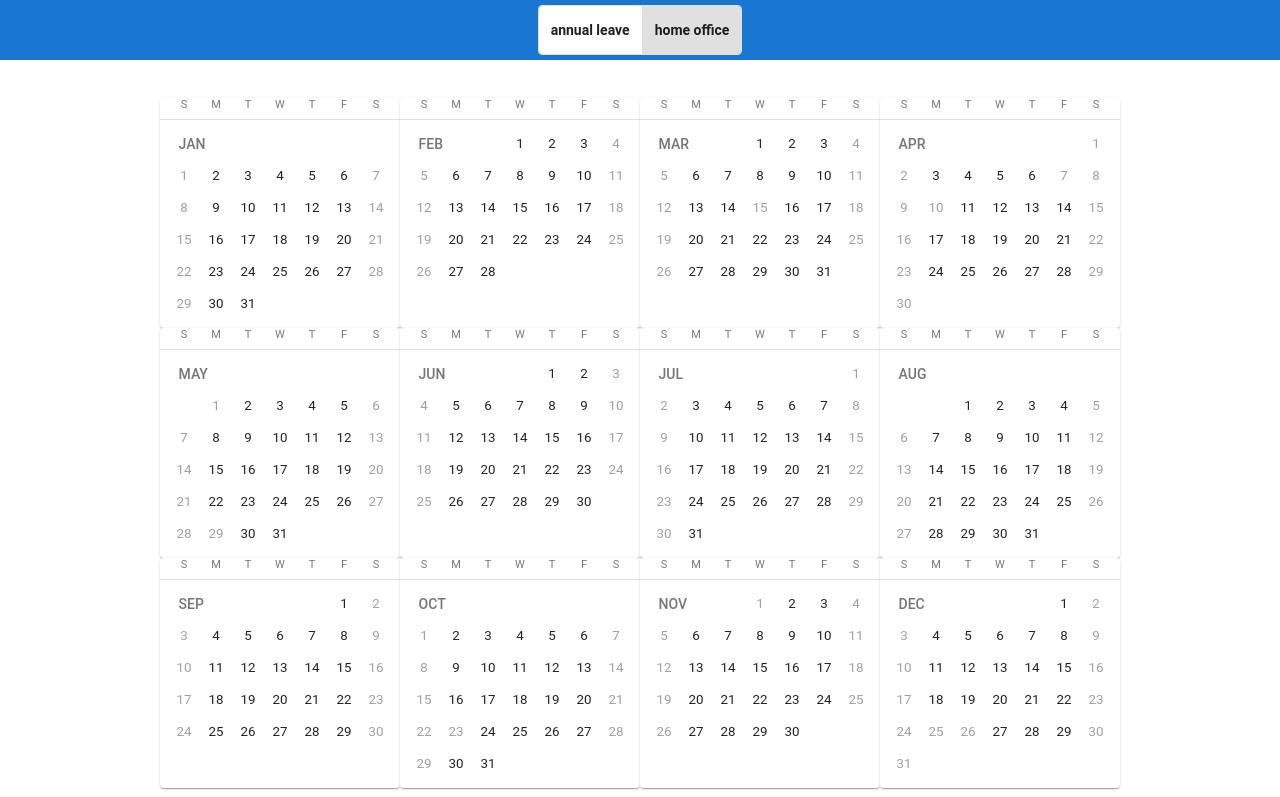
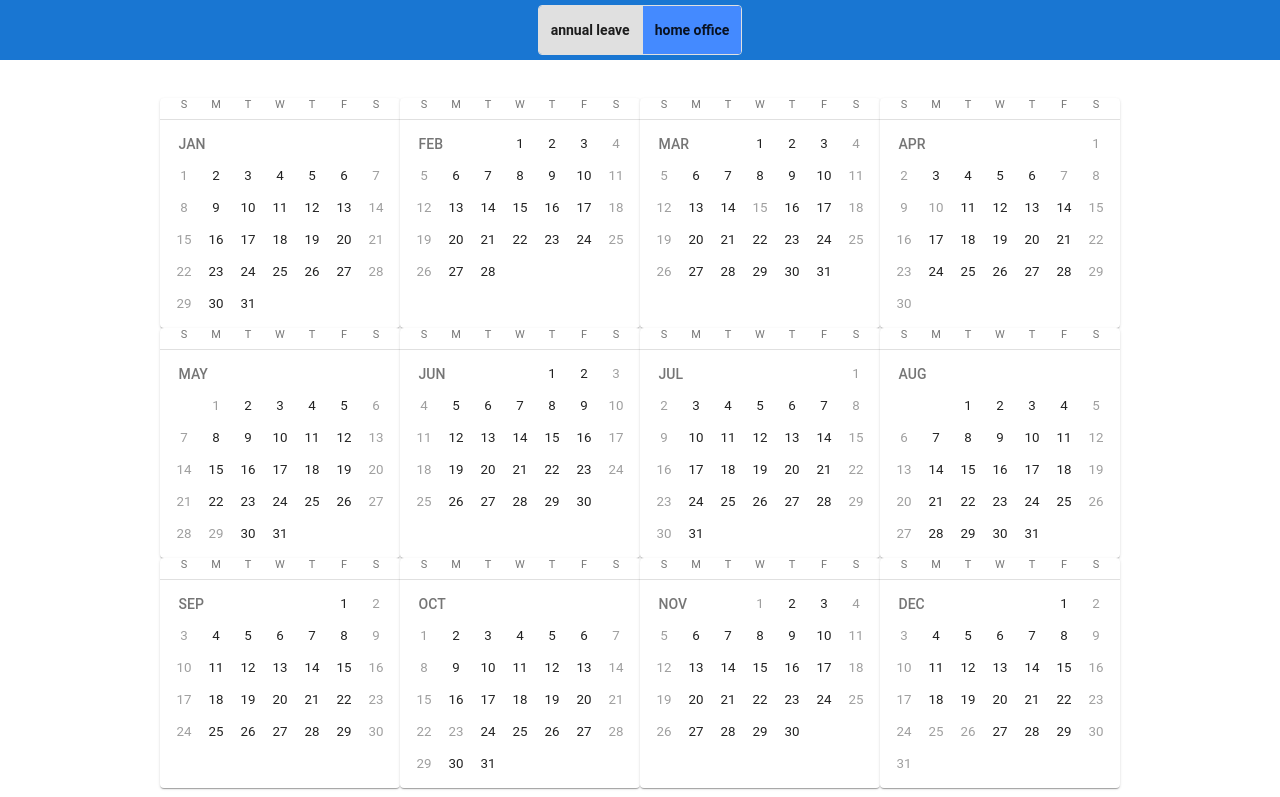
Before and after one commit to attilarepka/ho-calculator, an Angular app: page / in a window 1280 px wide. Shown: the top 797 px of the page. Built offline with nearby package versions, Linux system fonts and the light colour scheme; what ngx-filesaver would draw is missing.

Commit message:
Add improved toggle button coloring

```diff
--- a/src/app/app.component.css
+++ b/src/app/app.component.css
@@ -291,3 +291,13 @@
             visibility: hidden;
         }
     }
+
+    .mat-button-homeoffice {
+          background-color: #448AFF !important;
+    }
+    .mat-button-annual {
+        background-color: #8BC34A !important;
+    }
+    .mat-button-neutral {
+        background-color: #E0E0E0 !important;
+    }
--- a/src/app/app.component.html
+++ b/src/app/app.component.html
@@ -1,11 +1,14 @@
 <div class="container" (contextmenu)="onRightClick($event)"></div>
-
 <!-- Toolbar -->
 <div class="toolbar" role="banner">
     <div class="spacer" align="center">
         <mat-button-toggle-group name="fontStyle" aria-label="Font Style" [(ngModel)]="selectionType">
-            <mat-button-toggle name="annual" value="annual">annual leave</mat-button-toggle>
-            <mat-button-toggle name="homeoffice" value="homeoffice">home office</mat-button-toggle>
+            <mat-button-toggle name="annual" value="annual" [ngClass]="this.selectionType === 'annual' ? 'mat-button-annual' : 'mat-button-neutral'">
+                    annual leave
+            </mat-button-toggle>
+            <mat-button-toggle name="homeoffice" value="homeoffice" [ngClass]="this.selectionType === 'homeoffice' ? 'mat-button-homeoffice' : 'mat-button-neutral'">
+                    home office
+            </mat-button-toggle>
         </mat-button-toggle-group>
     </div>
 </div>
```
